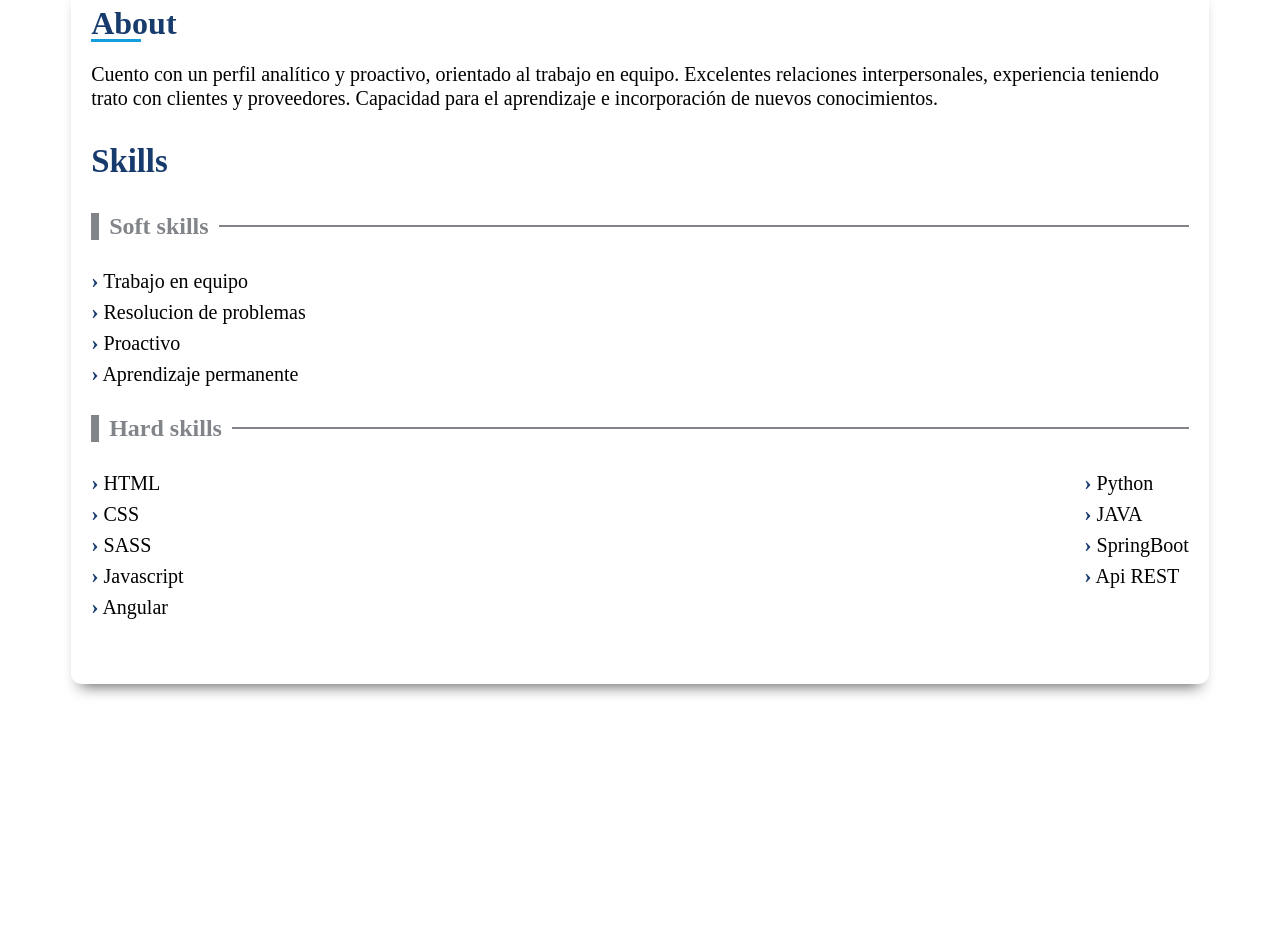
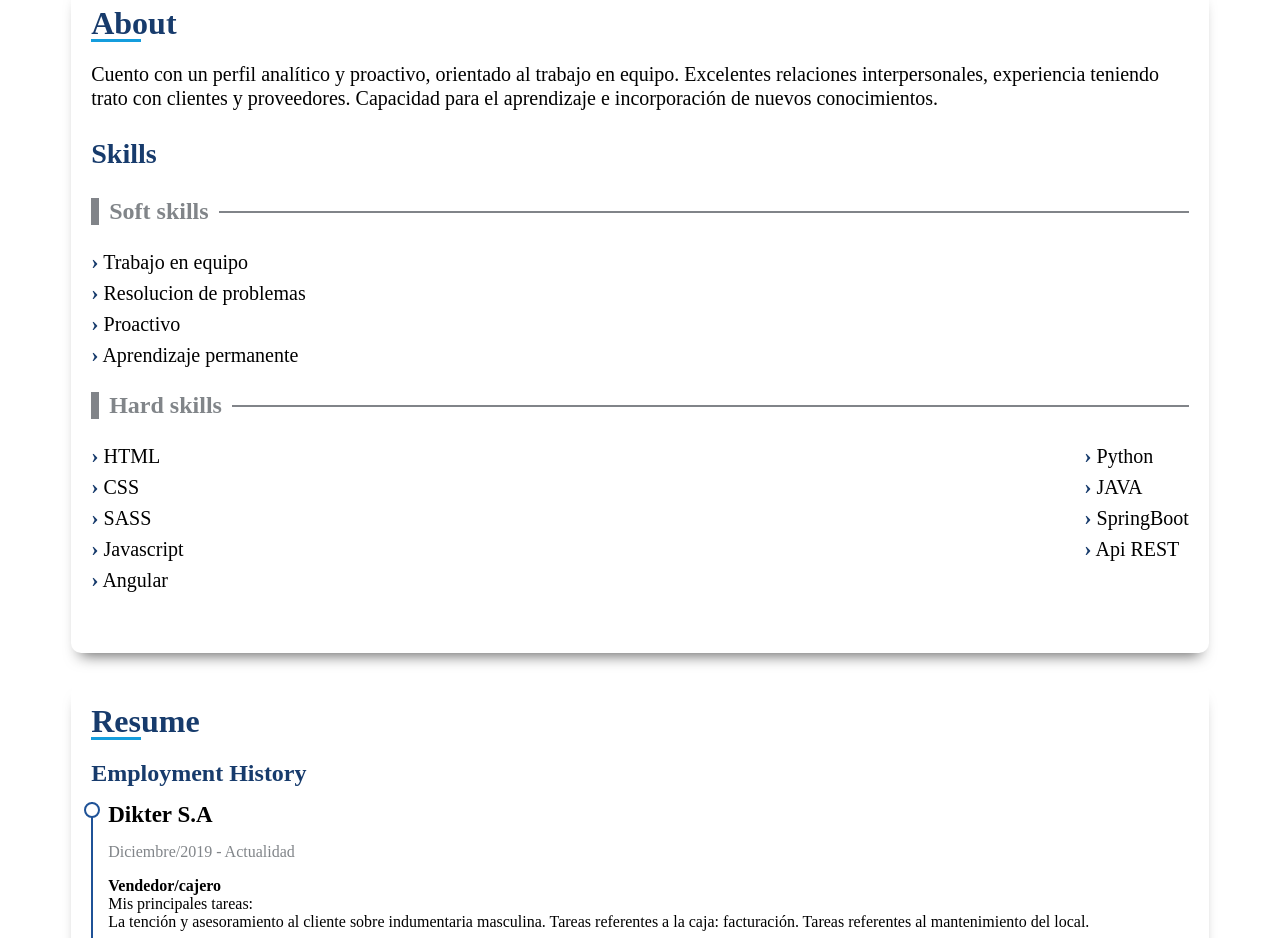
Before and after one commit to MaurSc/portfolio, an Angular app: page / in a window 1280 px wide. Shown: the part 840-1778 px from the top of the page. Before the commit the page ends 1554 px from the top, so only its background shows below. Built offline with nearby package versions, Linux system fonts and the light colour scheme.

Commit message:
agregado resume

```diff
--- a/src/app/app.component.html
+++ b/src/app/app.component.html
@@ -4,3 +4,6 @@
 <div>
     <app-about></app-about>
 </div>
+<div>
+    <app-resume></app-resume>
+</div>
--- a/src/app/app.module.ts
+++ b/src/app/app.module.ts
@@ -9,6 +9,7 @@ import { NavigationComponent } from './components/navigation/navigation.componen
 import { FontAwesomeModule } from '@fortawesome/angular-fontawesome';
 import { ButtonNavComponent } from './components/button-nav/button-nav.component';
 import { AboutComponent } from './components/about/about.component';
+import { ResumeComponent } from './components/resume/resume.component';
 
 @NgModule({
   declarations: [
@@ -16,7 +17,8 @@ import { AboutComponent } from './components/about/about.component';
     HeroComponent,
     NavigationComponent,
     ButtonNavComponent,
-    AboutComponent
+    AboutComponent,
+    ResumeComponent
   ],
   imports: [
     BrowserModule,
--- /dev/null
+++ b/src/app/components/resume/resume.component.html
@@ -0,0 +1,82 @@
+<div class="resume">
+    <div class="section-title">
+        <h2>Resume</h2>
+    </div>
+        <h3>Employment History</h3>
+        <div class="resume__item">
+            <h4 class="resume__item-site">Dikter S.A</h4>
+            <p  class="resume__item-date">Diciembre/2019 - Actualidad</p>
+            <p class="resume__item-description"> <span>Vendedor/cajero</span>
+                <br/>
+                 Mis principales tareas:
+                <br/>
+                La tención y asesoramiento al cliente sobre indumentaria masculina. Tareas referentes a la caja: facturación. Tareas referentes al mantenimiento del local.</p>
+        </div>
+        <h3>Education</h3>
+        <div class="resume__item">
+            <h4 class="resume__item-site">U.A.I</h4>
+            <p  class="resume__item-date">2021 - Actualidad</p>
+            <p class="resume__item-description"> <span>Analista-programador</span></p>
+        </div>
+        <div class="resume__item">
+            <h4 class="resume__item-site">Instituto más LDZ</h4>
+            <p  class="resume__item-date">2017</p>
+            <p class="resume__item-description"> <span>Curso de ofimática</span>
+                <br/>
+                Uso basico-intermedio de paquete Microsoft Oficce.
+            </p>
+        </div>
+        <div class="resume__item">
+            <h4 class="resume__item-site">HarvardX CS50x</h4>
+            <p  class="resume__item-date">2021</p>
+            <p class="resume__item-description"> <span>Introduction to computer science</span>
+            <br/>
+                Curso introductorio a la ciencias de la computacion, mi proyecto final lo coloque en github, alli podrran verlo.
+            </p>
+            <br/>
+            <div class="certificado">
+                <a href="https://cs50.harvard.edu/certificates/01a588a0-236f-4338-88ba-6c5ee3a3df92" target="blank"><img src="https://img.icons8.com/ios/30/000000/certificate.png"/>
+                </a>
+            </div>
+        </div>
+        <div class="resume__item">
+            <h4 class="resume__item-site">Argentina Programa</h4>
+            <p  class="resume__item-date">2021</p>
+            <p class="resume__item-description"> <span>Programa 'Sé Programar'</span>
+            <br/>
+                Curso introductorio a los fundamentos de la programacion. Algoritmia, POO, etc.
+            </p>
+            <br/>
+            <div class="certificado">
+                <a href="https://mumuki.io/argentina-programa/certificates/verify/wk8nOica65Gm4Xtl" target="blank"><img src="https://img.icons8.com/ios/30/000000/certificate.png"/>
+                </a>
+            </div>
+        </div>
+        <div class="resume__item">
+            <h4 class="resume__item-site">FreeCodeCamp</h4>
+            <p  class="resume__item-date">2021</p>
+            <p class="resume__item-description"> <span>Responsive web design</span>
+            <br/>
+                Curso sobre Maqetado web basico-intermedio.
+            </p>
+            <br/>
+            <div class="certificado">
+                <a href="https://www.freecodecamp.org/certification/maurosc/javascript-algorithms-and-data-structures" target="blank"><img src="https://img.icons8.com/ios/30/000000/certificate.png"/>
+                </a>
+            </div>
+        </div>
+        <div class="resume__item">
+            <h4 class="resume__item-site">FreeCodeCamp</h4>
+            <p  class="resume__item-date">2021</p>
+            <p class="resume__item-description"> <span>JavaScript Algorithms and data structures</span>
+            <br/>
+                Curso de algoritmia, estructrras de datos y algunas caractersticas prpias de JavaScript.
+            </p>
+            <br/>
+            <div class="certificado">
+                <a href="https://www.freecodecamp.org/certification/maurosc/responsive-web-design" target="blank"><img src="https://img.icons8.com/ios/30/000000/certificate.png"/>
+                </a>
+            </div>
+        </div>
+
+</div>
--- /dev/null
+++ b/src/app/components/resume/resume.component.ts
@@ -0,0 +1,14 @@
+import { Component, OnInit } from '@angular/core';
+
+@Component({
+  selector: 'app-resume',
+  templateUrl: './resume.component.html',
+  styleUrls: ['./resume.component.scss']
+})
+export class ResumeComponent implements OnInit {
+  constructor() { }
+
+  ngOnInit(): void {
+  }
+
+}
--- a/src/styles.scss
+++ b/src/styles.scss
@@ -1,6 +1,7 @@
 /**--------------Globals----------------**/
 html {
     box-sizing: border-box;
+    //user-select: none;
 }
 *, *:before, *:after {
     box-sizing: inherit;
@@ -8,6 +9,7 @@ html {
 
 body h1 h2 h3 p{
     font-family: "Open Sans", sans-serif;
+
 }
 
 /**--------------Hero----------------**/
@@ -149,7 +151,7 @@ body h1 h2 h3 p{
         }
     }
     .about__skills{
-        font-size: 28px;
+        font-size: 24px;
         font-weight: bold;
         margin-bottom: 16px;
         margin-top:0;
@@ -213,7 +215,56 @@ body h1 h2 h3 p{
     -webkit-box-shadow: 0px 11px 15px -9px rgba(0,0,0,0.63);
     -moz-box-shadow: 0px 11px 15px -9px rgba(0,0,0,0.63);
     box-shadow: 0px 11px 15px -9px rgba(0,0,0,0.63);
+
+    h3{
+    font-size: 24px;
+    font-weight: bold;
+    margin: 20px 0 15px 0;
+    position: relative;
+    color: #173b6c;
+    }
+    .resume__item{
+        border-left: 2px solid #1f5297;
+        padding:0 0 15px 15px;
+        position: relative;
+        &::before {
+            content: "";
+            position: absolute;
+            width: 16px;
+            height: 16px;
+            border-radius: 50px;
+            left: -9px;
+            top: 0;
+            background: #fff;
+            border: 2px solid #1f5297;
+        }
+        &:last-child{
+            padding-bottom: 0;
+        }
+
+        .resume__item-site{
+            margin:0 0 15px 0;
+            font-size:23px;
+
+        }
+        .resume__item-date{
+            color:rgba(#040b14, .5);
+            margin-top: 0;
+        }
+        .resume__item-description{
+            font-size:16px;
+
+            span{
+                font-weight:bold;
+            }
+        }
+        .certificado{
+
+        }
+    }
 }
+
+
 
 /**--------------Buttons----------------**/
 .btn-nav-toogle{
```
Also changed, not shown: src/app/components/resume/resume.component.scss (added), 2 other files (tests, documents, lock files or other folders).
